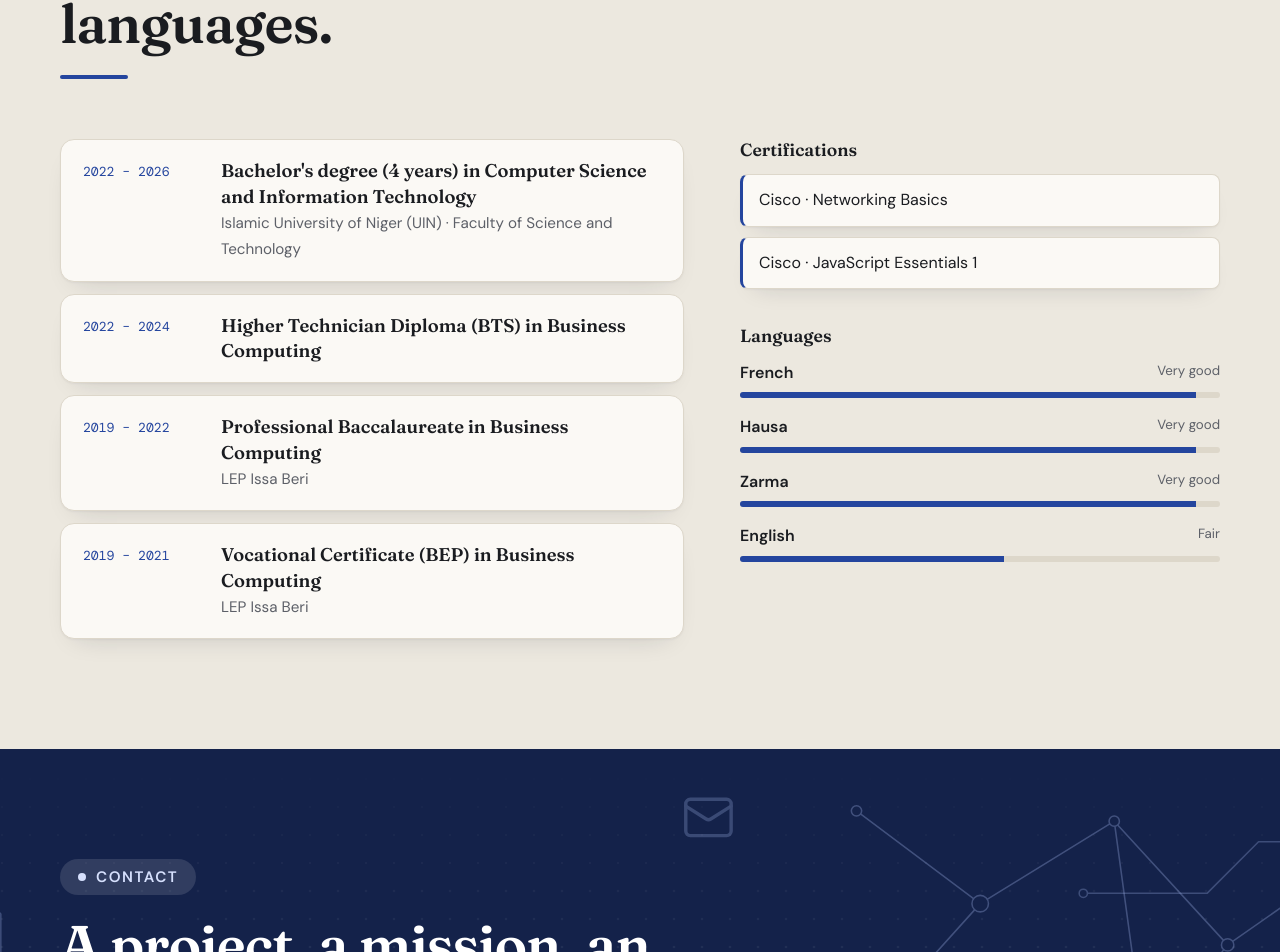
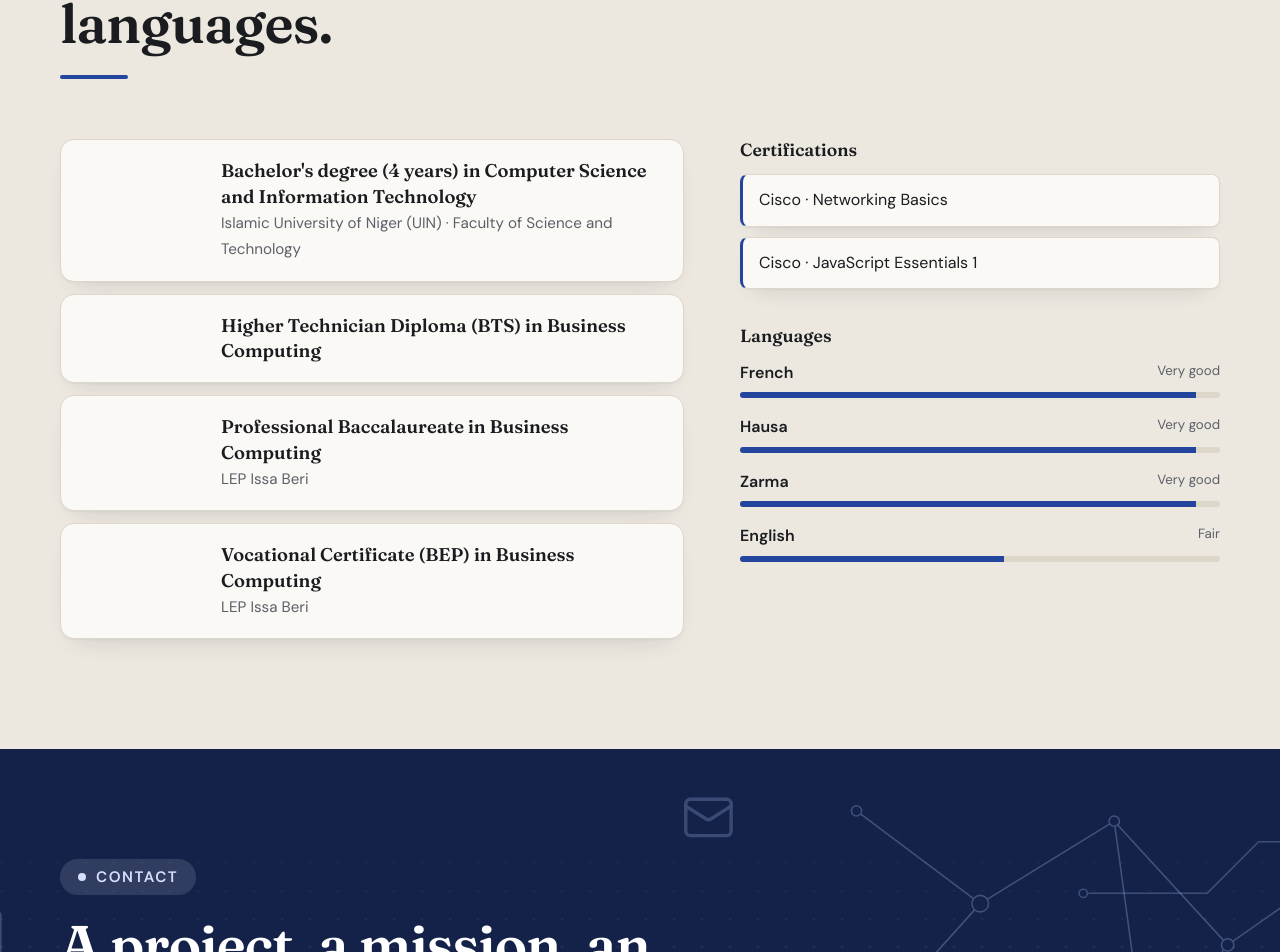
Before and after one commit to Oumar-Farouk-Habibou/My-portfolio, a Vue app: page / in a window 1280 px wide. Shown: the part 7492-8444 px from the top of the page. Built offline with nearby package versions, Linux system fonts and the light colour scheme.

Commit message:
AAjustements des dates

```diff
--- a/index.html
+++ b/index.html
@@ -3,7 +3,7 @@
 <head>
   <meta charset="UTF-8" />
   <meta name="viewport" content="width=device-width, initial-scale=1" />
-  <title>Oumar Farouk Mahaman Habibou — Responsable Technique · Systèmes, Réseaux & ERP</title>
+  <title>Oumar Farouk Mahaman Habibou — Responsable Technique · Administrateur systèmes et réseaux | ERP | Développement d'applications</title>
   <meta name="description" content="Portfolio d'Oumar Farouk Mahaman Habibou, Responsable Technique et administrateur systèmes, réseaux et solutions ERP Sage, développeur Laravel / Vue.js. Niamey, Niger." />
   <meta name="author" content="Oumar Farouk Mahaman Habibou" />
   <meta property="og:title" content="Oumar Farouk Mahaman Habibou — Responsable Technique" />
--- a/src/content.js
+++ b/src/content.js
@@ -115,10 +115,10 @@ const fr = {
     eyebrow: 'Formation',
     title: 'Formation, certifications et langues.',
     studies: [
-      { y: '2022 – 2026', t: "Bachelor (Bac+4) en Informatique et Technologies de l'Information", o: 'Université Islamique au Niger (UIN) · Faculté des Sciences et Techniques' },
-      { y: '2022 – 2024', t: 'BTS en Informatique de Gestion', o: '' },
-      { y: '2019 – 2022', t: 'Baccalauréat Professionnel en Informatique de Gestion', o: 'LEP Issa Beri' },
-      { y: '2019 – 2021', t: "BEP en Informatique de Gestion", o: 'LEP Issa Beri' }
+      { t: "Bachelor (Bac+4) en Informatique et Technologies de l'Information", o: 'Université Islamique au Niger (UIN) · Faculté des Sciences et Techniques' },
+      { t: 'BTS en Informatique de Gestion', o: '' },
+      { t: 'Baccalauréat Professionnel en Informatique de Gestion', o: 'LEP Issa Beri' },
+      { t: "BEP en Informatique de Gestion", o: 'LEP Issa Beri' }
     ],
     certsTitle: 'Certifications',
     certs: ['Cisco · Networking Basics', 'Cisco · JavaScript Essentials 1'],
@@ -246,10 +246,10 @@ const en = {
     eyebrow: 'Education',
     title: 'Education, certifications and languages.',
     studies: [
-      { y: '2022 – 2026', t: "Bachelor's degree (4 years) in Computer Science and Information Technology", o: 'Islamic University of Niger (UIN) · Faculty of Science and Technology' },
-      { y: '2022 – 2024', t: 'Higher Technician Diploma (BTS) in Business Computing', o: '' },
-      { y: '2019 – 2022', t: 'Professional Baccalaureate in Business Computing', o: 'LEP Issa Beri' },
-      { y: '2019 – 2021', t: 'Vocational Certificate (BEP) in Business Computing', o: 'LEP Issa Beri' }
+      { t: "Bachelor's degree (4 years) in Computer Science and Information Technology", o: 'Islamic University of Niger (UIN) · Faculty of Science and Technology' },
+      { t: 'Higher Technician Diploma (BTS) in Business Computing', o: '' },
+      { t: 'Professional Baccalaureate in Business Computing', o: 'LEP Issa Beri' },
+      { t: 'Vocational Certificate (BEP) in Business Computing', o: 'LEP Issa Beri' }
     ],
     certsTitle: 'Certifications',
     certs: ['Cisco · Networking Basics', 'Cisco · JavaScript Essentials 1'],
```
